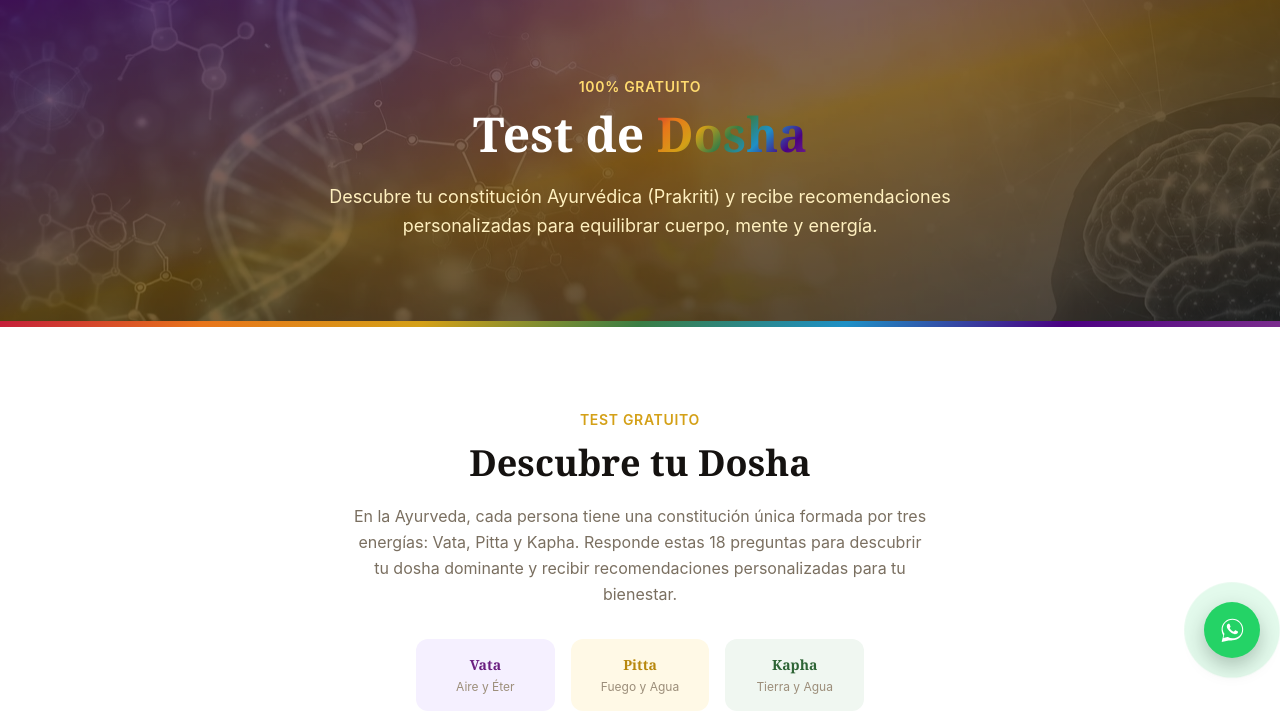
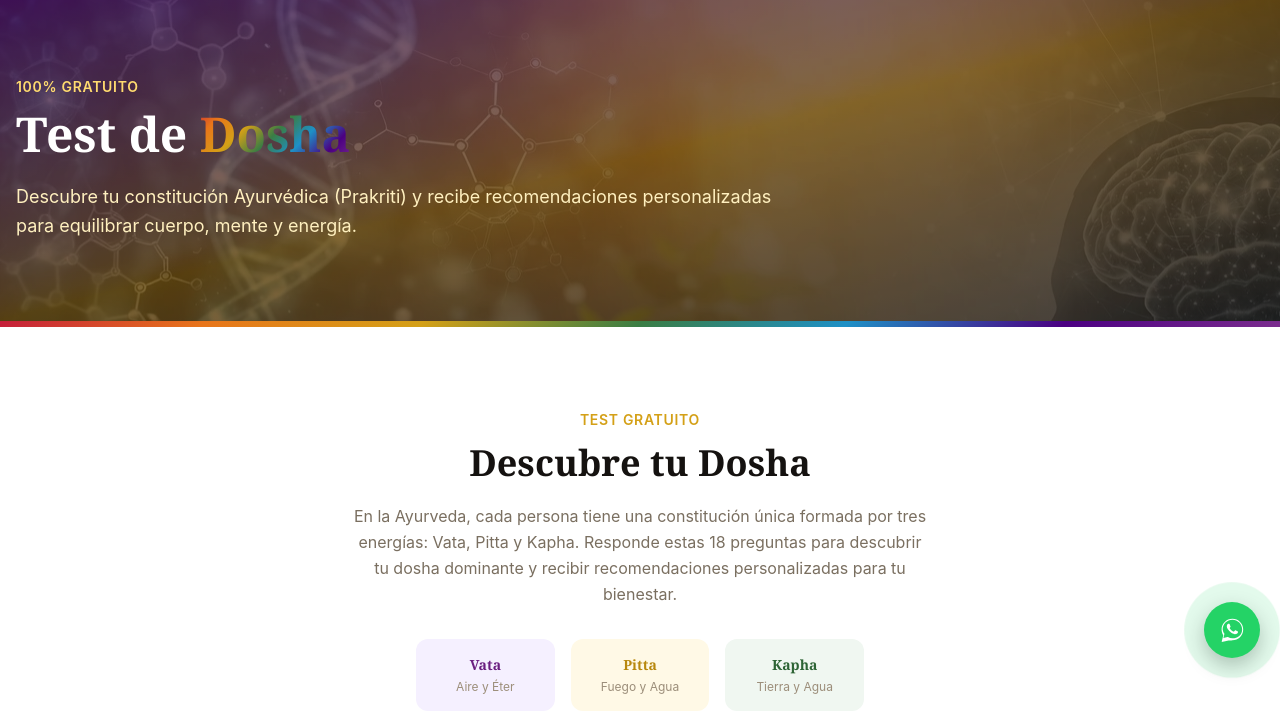
Before and after one commit to FcoJavierLpz/imhdxein, an Astro site: page /test-dosha in a window 1280 px wide. Shown: the part 122-834 px from the top of the page. Built offline with nearby package versions, Linux system fonts and the light colour scheme; Astro itself is replaced by a stand-in of ours.

Commit message:
fix(test-dosha): left-align hero content

```diff
--- a/src/pages/test-dosha.astro
+++ b/src/pages/test-dosha.astro
@@ -12,15 +12,17 @@ import MainLayout from '../layouts/MainLayout.astro';
   <section class="relative py-20 overflow-hidden">
     <div class="absolute inset-0 bg-gradient-to-br from-spirit-800 via-brand-900 to-deep-900"></div>
     <div class="absolute inset-0 lotus-bg opacity-20"></div>
-    <div class="container-custom px-4 relative z-10 text-center">
+    <div class="container-custom px-4 relative z-10">
+      <div class="max-w-3xl">
         <span class="text-brand-300 text-sm font-semibold tracking-wider uppercase">100% Gratuito</span>
         <h1 class="mt-3 text-4xl md:text-5xl font-heading font-bold text-white">
           Test de <span class="chakra-gradient-text">Dosha</span>
         </h1>
-      <p class="mt-6 text-brand-100 text-lg leading-relaxed max-w-2xl mx-auto">
+        <p class="mt-6 text-brand-100 text-lg leading-relaxed">
           Descubre tu constitución Ayurvédica (Prakriti) y recibe recomendaciones personalizadas
           para equilibrar cuerpo, mente y energía.
         </p>
+      </div>
     </div>
   </section>
   <div class="h-1.5 chakra-gradient"></div>
```
Lines whose indentation alone changed are shown as unchanged.
